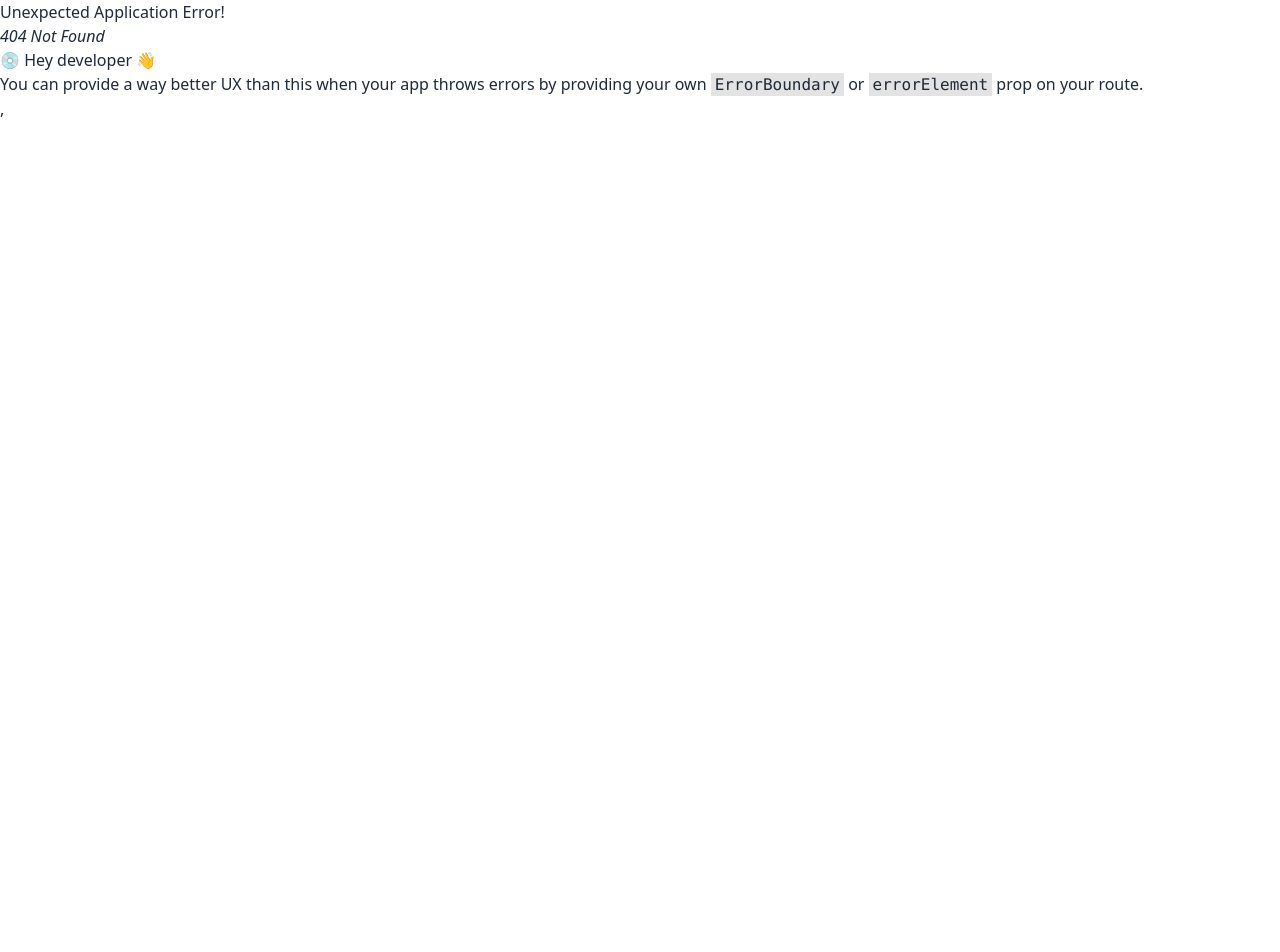
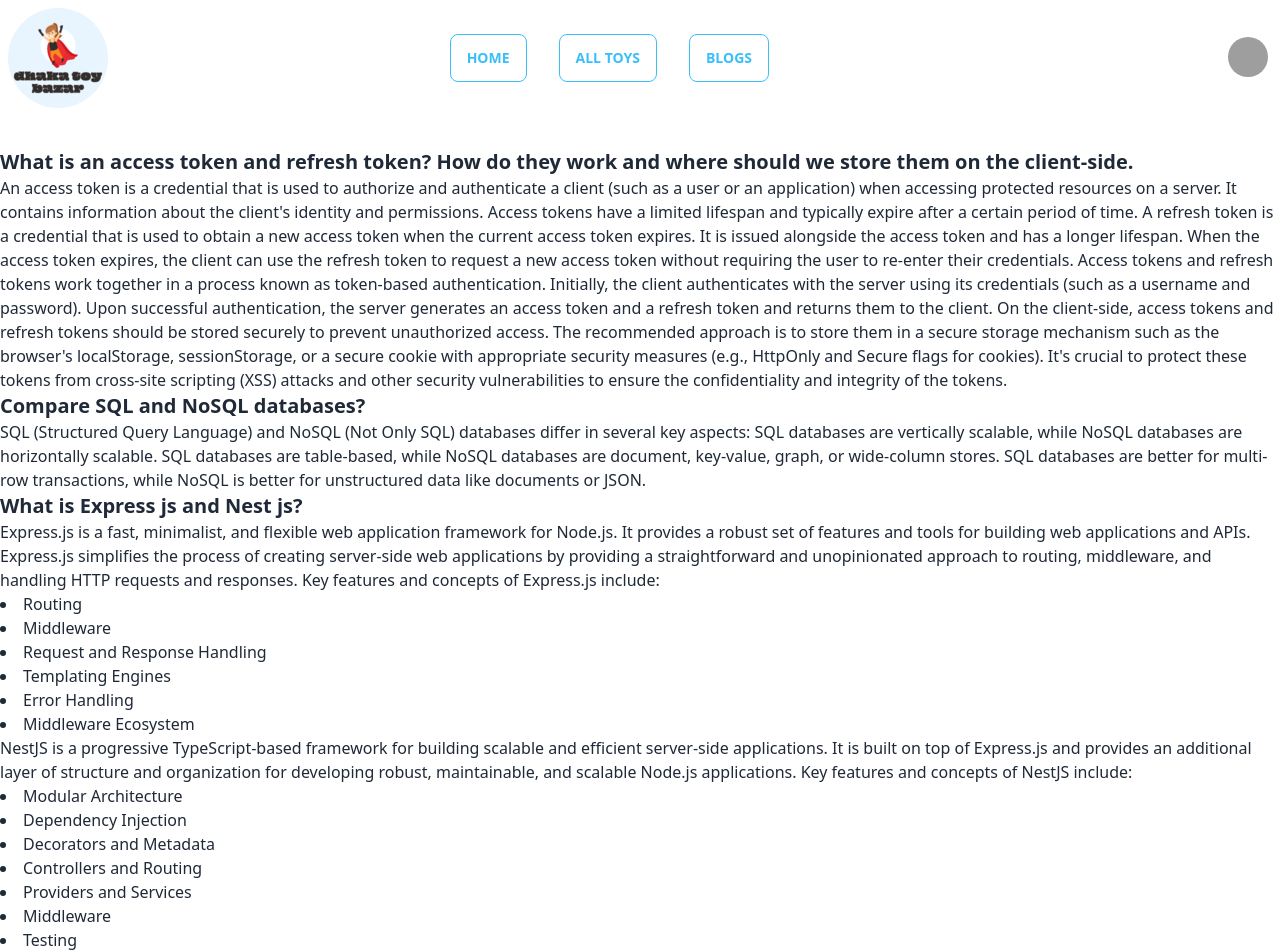
Before and after one commit to Habib-Anwar/dhaka-toy-bazar-client, a React (Vite) app: page /blog in a window 1280 px wide. Before the commit this address had no page. Shown: the top 952 px of the page. Before the commit the page ends 800 px from the top, so only its background shows below. Built offline with nearby package versions, Linux system fonts and the light colour scheme; grey boxes are pictures that could not be loaded.

Commit message:
blog section

```diff
--- /dev/null
+++ b/src/Pages/Blog/Blog.jsx
@@ -0,0 +1,60 @@
+
+
+const Blog = () => {
+    return (
+        <div className="mt-8">
+            <h2 className="text-xl font-semibold">What is an access token and refresh token? How do they work and where should we store them on the client-side.</h2>
+            <p>
+
+                An access token is a credential that is used to authorize and authenticate a client (such as a user or an application) when accessing protected resources on a server. It contains information about the client's identity and permissions. Access tokens have a limited lifespan and typically expire after a certain period of time.
+                A refresh token is a credential that is used to obtain a new access token when the current access token expires. It is issued alongside the access token and has a longer lifespan. When the access token expires, the client can use the refresh token to request a new access token without requiring the user to re-enter their credentials.
+
+                Access tokens and refresh tokens work together in a process known as token-based authentication. Initially, the client authenticates with the server using its credentials (such as a username and password). Upon successful authentication, the server generates an access token and a refresh token and returns them to the client.
+                On the client-side, access tokens and refresh tokens should be stored securely to prevent unauthorized access. The recommended approach is to store them in a secure storage mechanism such as the browser's localStorage, sessionStorage, or a secure cookie with appropriate security measures (e.g., HttpOnly and Secure flags for cookies). It's crucial to protect these tokens from cross-site scripting (XSS) attacks and other security vulnerabilities to ensure the confidentiality and integrity of the tokens.
+            </p>
+            <h2 className="text-xl font-semibold">
+                Compare SQL and NoSQL databases?
+            </h2>
+            <p>
+                SQL (Structured Query Language) and NoSQL (Not Only SQL) databases differ in several key aspects:
+                SQL databases are vertically scalable, while NoSQL databases are horizontally scalable. SQL databases are table-based, while NoSQL databases are document, key-value, graph, or wide-column stores. SQL databases are better for multi-row transactions, while NoSQL is better for unstructured data like documents or JSON.
+            </p>
+            <h2 className="text-xl font-semibold">What is Express js and Nest js?</h2>
+            <p>
+                Express.js is a fast, minimalist, and flexible web application framework for Node.js. It provides a robust set of features and tools for building web applications and APIs. Express.js simplifies the process of creating server-side web applications by providing a straightforward and unopinionated approach to routing, middleware, and handling HTTP requests and responses.
+                Key features and concepts of Express.js include:
+                <li>Routing</li>
+                <li>Middleware</li>
+                <li>Request and Response Handling</li>
+                <li>Templating Engines</li>
+                <li>Error Handling</li>
+                <li>Middleware Ecosystem</li>
+            </p>
+            <p>
+
+                NestJS is a progressive TypeScript-based framework for building scalable and efficient server-side applications. It is built on top of Express.js and provides an additional layer of structure and organization for developing robust, maintainable, and scalable Node.js applications.
+
+                Key features and concepts of NestJS include:
+                <li>Modular Architecture</li>
+                <li>Dependency Injection</li>
+                <li>Decorators and Metadata</li>
+                <li>Controllers and Routing</li>
+                <li>Providers and Services</li>
+                <li>Middleware</li>
+                <li>Testing</li>
+            </p>
+            <h2 className="text-xl font-semibold">
+                What is MongoDB aggregate and how does it work?
+            </h2>
+            <p className="mb-8">
+
+                In MongoDB, the aggregate function is a powerful feature that allows to perform complex data processing and analysis tasks on data. It provides a way to perform operations like grouping, filtering, sorting, joining, and transforming data within the database.
+
+                The aggregate function takes an array of stages as its input. Each stage represents a specific operation or transformation to be applied to the data. The stages are executed in the order they appear in the array, and the output of one stage becomes the input for the next stage.
+            </p>
+
+        </div>
+    );
+};
+
+export default Blog;
--- a/src/Pages/Shared/NavBar/NavBar.jsx
+++ b/src/Pages/Shared/NavBar/NavBar.jsx
@@ -10,7 +10,7 @@ const NavBar = () => {
         <div style={{marginRight:'455px'}} className='space-x-8'>
             <Link to='/' className='btn btn-outline btn-info'>Home</Link>
             <Link to='/all-toys' className='btn btn-outline btn-info'>All Toys</Link>
-            <Link to='/blogs' className='btn btn-outline btn-info'>Blogs</Link>
+            <Link to='/blog' className='btn btn-outline btn-info'>Blogs</Link>
         </div>
         <div className="flex-none gap-2">
           <div className="dropdown dropdown-end">
--- a/src/Routes/Routes.jsx
+++ b/src/Routes/Routes.jsx
@@ -1,6 +1,7 @@
 import { createBrowserRouter } from "react-router-dom";
 import Main from "../Layout/Main";
 import Home from "../Pages/Home/Home/Home";
+import Blog from "../Pages/Blog/Blog";
 
 const router = createBrowserRouter([
     {
@@ -10,6 +11,10 @@ const router = createBrowserRouter([
         {
             path: '/',
             element: <Home></Home>
+        },
+        {
+          path: "/blog",
+          element: <Blog></Blog>,
         }
       ]
     },
```
